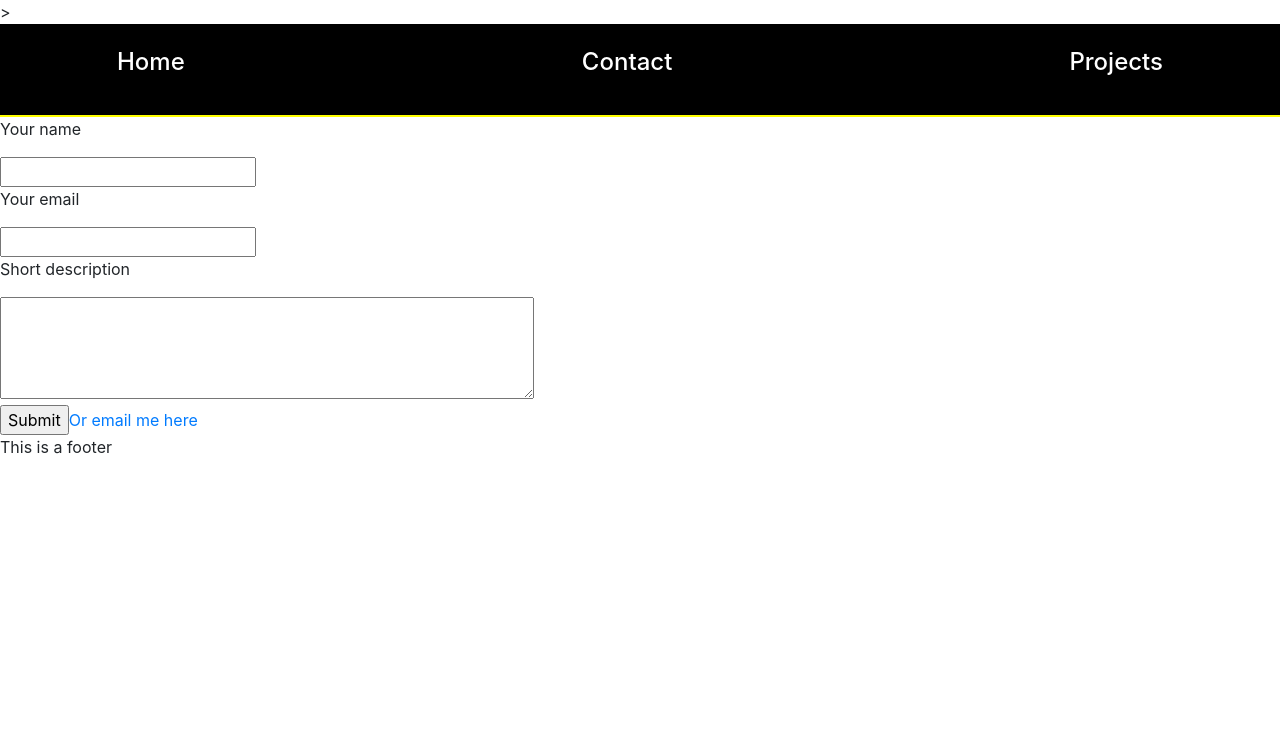
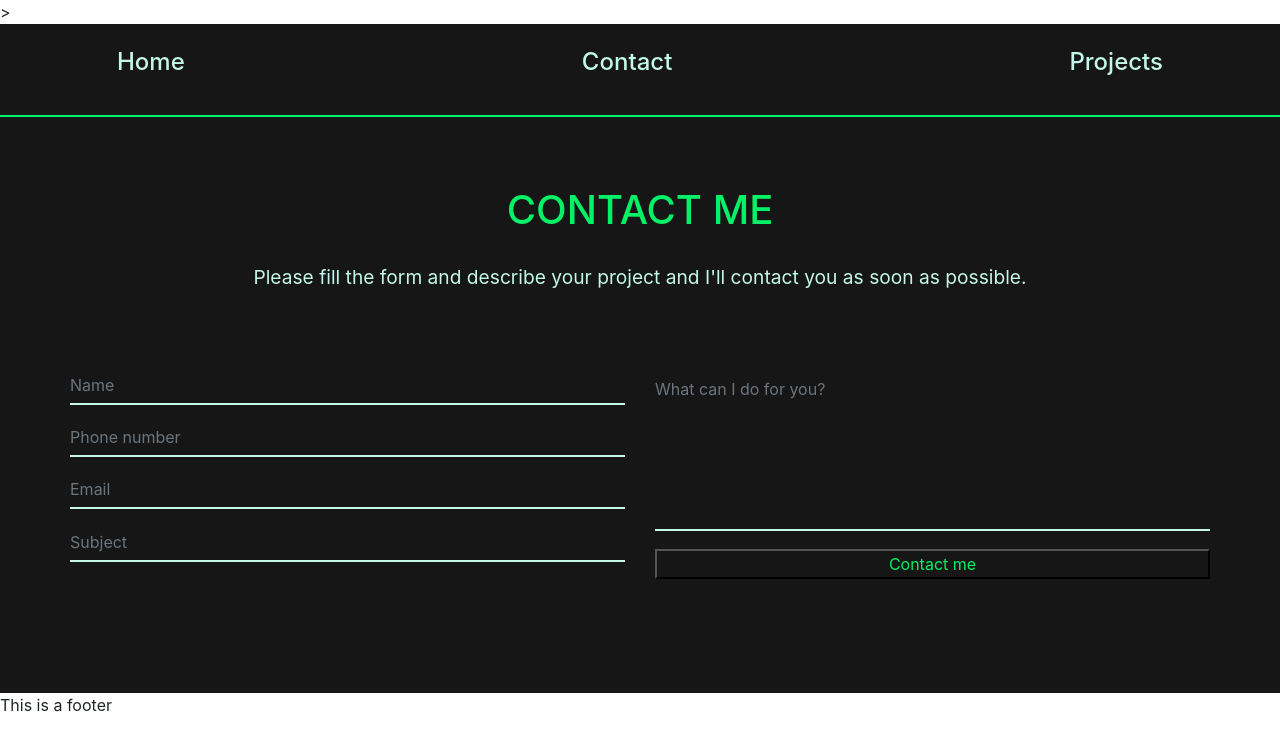
Before and after one commit to AlbertTundy/Portfolio, a React (Create React App) app: page /Contact in a window 1280 px wide. Shown: the top 750 px of the page. Built offline with nearby package versions, Linux system fonts and the light colour scheme.

Commit message:
Added emailjs to get my contact me form working.

```diff
--- a/package.json
+++ b/package.json
@@ -8,8 +8,10 @@
     "@testing-library/react": "^11.2.5",
     "@testing-library/user-event": "^12.8.3",
     "bootstrap": "^4.6.0",
+    "emailjs-com": "^2.6.4",
     "react": "^17.0.2",
     "react-dom": "^17.0.2",
+    "react-hook-form": "^6.15.5",
     "react-router-dom": "^5.2.0",
     "react-scripts": "4.0.3",
     "reactstrap": "^8.9.0",
--- a/src/App.css
+++ b/src/App.css
@@ -6,8 +6,8 @@ body {
 
 /* -------------- NAVBAR ----------------------- */
 .nav {
-  border-bottom: 2px solid yellow;
-  background-color: black;
+  border-bottom: 2px solid rgb(3, 241, 102);
+  background-color: rgb(22, 22, 22);
   width: 100%;
 }
 .navbar {
@@ -18,7 +18,7 @@ body {
 .navbar_div {
 }
 .navbar_item {
-  color: white !important;
+  color: rgb(195, 248, 232) !important;
   list-style-type: none;
   text-decoration: none;
 }
@@ -26,7 +26,7 @@ body {
 .nav-link {
   font-weight: 500;
   font-size: x-large;
-  color: white;
+  color: rgb(195, 248, 232);
   cursor: pointer;
 }
 /* -----------Project Cards--------- */
@@ -41,3 +41,74 @@ body {
   height: 300px;
   width: 300px;
 }
+/*----------Contacts Component-------------*/
+.Contacts {
+  background-color: rgb(22, 22, 22);
+  padding: 3rem 0;
+}
+.Contacts h1 {
+  color: rgb(3, 241, 102);
+  padding: 1.3rem 0;
+  text-transform: uppercase;
+}
+.Contacts p {
+  color: rgb(195, 248, 232);
+  font-size: 1.2rem;
+}
+/*------------------inputs------------*/
+.Contacts input,
+.Contacts textarea {
+  color: rgb(3, 241, 102);
+  width: 100%;
+  box-sizing: border-box;
+  background: none;
+  resize: none;
+  border: 0;
+  border-bottom: 2px solid rgb(195, 248, 232);
+  border-radius: 0;
+  color: rgb(195, 248, 232);
+  outline: 0 !important;
+  box-shadow: none !important;
+  top: 0;
+  margin-bottom: 0.11rem;
+  padding-left: 0 !important;
+}
+
+.Contacts .container {
+  padding: 4rem 0;
+}
+
+.Contacts input:focus,
+.Contacts textarea:focus {
+  background: transparent;
+  color: rgb(3, 241, 102);
+  border-bottom: 2px solid rgb(22, 22, 22);
+}
+.Contacts textarea {
+  height: 10rem !important;
+}
+.contact-btn {
+  margin: 1rem 0 0 0;
+  background: none;
+  width: 100%;
+  color: rgb(3, 241, 102);
+}
+.line {
+  top: -0.8rem;
+  position: relative;
+  width: 0;
+  height: 0.125rem;
+  background: rgb(3, 241, 102);
+  display: inline-block;
+}
+input:focus + .line,
+textarea:focus + .line {
+  width: 100%;
+  transition: width 0.5s ease-in-out;
+}
+input.form-control {
+  margin: -0.3rem 0;
+}
+input.textarea {
+  margin: -0.3rem 0;
+}
--- a/src/components/Contact.js
+++ b/src/components/Contact.js
@@ -1,28 +1,113 @@
-import React from "react"
-import {Container} from "reactstrap"
+import React, { useState } from "react";
+import "../App.css";
+import emailjs from "emailjs-com"
+import {useForm} from "react-hook-form";
 
 
 const Contact = () => {
+    const [successMessage, setSuccessMessage] = useState("");
+    const {register, handleSubmit, errors}= useForm();
+
+    const serviceID ="service_ID"
+    const templateID = "template_ID"
+    const userID = "user_43jMyjR3xzEJiZ9sR5iBw"
+
+    const onSubmit= (data,r)=> {
+        sendEmail(
+            serviceID,
+            templateID,
+            {
+                name: data.name,
+                phone: data.phone,
+                email: data.email,
+                subject: data.subject,
+                description: data.description
+            },
+            userID
+        )
+        r.target.reset();
+    }
+
+    const sendEmail=(serviceID, templateID, variables, userID) => {
+    emailjs.send(serviceID, templateID, variables, userID)
+      .then(() => {
+          setSuccessMessage("Form sent successfully.");
+      }).catch(err=> console.error(`something went wrong${err}`))
+  }
+
     return (
-        <>
 
-                       <form>
-                           <p>Your name</p>
-                           <input type="text"></input>
-                           <p>Your email</p>
+        <div className="Contacts">
+            <div className="text-center">
+                <h1>contact me</h1>
+                <p>Please fill the form and describe your project and I'll contact you as soon as possible.</p>
+                <span className="success-message">{successMessage}</span>
+            </div>
+            <div className="container">
+                <form onSubmit ={handleSubmit(onSubmit)}>
+                <div className="row">
+                    <div className="col-md-6 col-xs-12">
+                       {/* NAME INPUT */}
+                       <input
+                       type="text"
+                       className="form-control"
+                       placeholder="Name"
+                       name="Name"
+                       ref={
+                    register({
+                      required: "Please enter your name",
+                      maxLength: {
+                        value: 30,
+                        message: "Please enter a name with fewer than 30 characters"
+                      }
+                    })
+                  }
+                       />
+                       <div className="line"></div>
+                       <span className="error-message">
+                        {errors.name && errors.name.message}
+                    </span>
+                       {/* PHONE INPUT */}
+                       <input
+                        className="form-control"
+                        placeholder="Phone number"
+                        name="phone"
+                       />
+                       <div className="line"></div>
+                       {/* EMAIL INPUT */}
+                       <input
+                        type="text"
+                        className="form-control"
+                        placeholder="Email"
+                        name="email"
+                       />
+                       <div className="line"></div>
+                       {/* SUBJECT INPUT */}
+                       <input
+                        type="text"
+                        className="form-control"
+                        placeholder="Subject"
+                        name="subject"
+                       />
+                       <div className="line"></div>
+                    </div>
+                    <div className="col-md-6 col-xs-12">
+                        {/* SUBJECT INPUT */}
+                       <textarea
+                        type="text"
+                        className="form-control"
+                        placeholder="What can I do for you?"
+                        name="email"
+                       ></textarea>
+                       <div className="line"></div>
+                       <button className="btn-main-offer contact-btn" type="submit">Contact me</button>
+                    </div>
+                </div>
+                </form>
+            </div>
+        </div>
 
-                           <input type="email"></input>
-                           <p>Short description</p>
-
-                           <textarea className={`textarea`} type="textArea" rows="4" cols="50"></textarea>
-                           <br/>
-
-                            <input type="submit"></input>
-                            <a href="mailto:sapacyga@gmail.com">Or email me here</a>
-                       </form>
-
-
-        </>
     )
 }
+
 export default Contact
--- a/src/components/Projects.js
+++ b/src/components/Projects.js
@@ -1,12 +1,14 @@
+import {Container, Row, Col} from "reactstrap"
 import React from "react"
 import GridComponent from "./Grid"
-import {Container, Row, Col} from "reactstrap"
+
 import "../App.css"
 import urban from "./images/urban.png"
 import communityCar from "./images/CommunityCarShare.png"
 import burger from "./images/burger.png"
 import noteTaker from "./images/note.png"
 import dragon from "./images/dragon.png"
+
 const Projects = () => {
     return (
         <>
```
Also changed, not shown: 1 other file (tests, documents, lock files or other folders).
